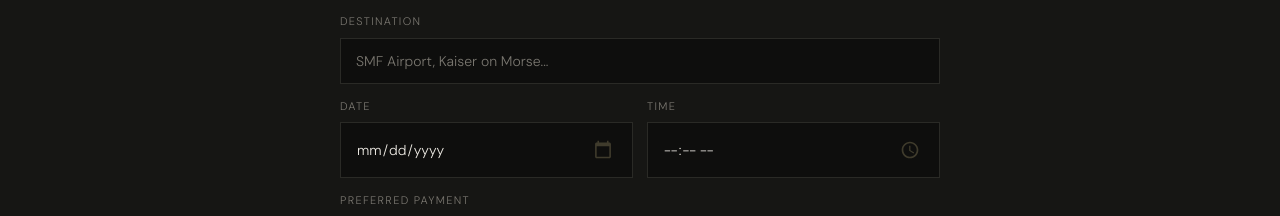
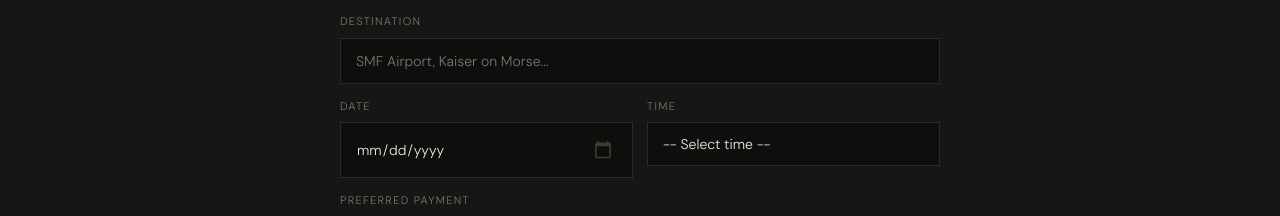
Before and after one commit to Dobro323/private-rides-RA, a Next.js app: page / in a window 1280 px wide. Shown: the part 1860-2076 px from the top of the page. Built offline with nearby package versions, Linux system fonts and the light colour scheme.

Commit message:
Change ride time input to a select dropdown
Replaced time input field with a dropdown for time selection.

```diff
--- a/app/page.tsx
+++ b/app/page.tsx
@@ -269,11 +269,22 @@ export default function Home() {
                 </div>
                 <div className="field">
                   <label htmlFor="ride_time">{t.field_time}</label>
-                  <input
-                    id="ride_time" name="ride_time" type="time" required
-                    step="300"
-                    onClick={(e) => (e.target as HTMLInputElement).showPicker?.()}
-                  />
+                  <select id="ride_time" name="ride_time" required>
+                    <option value="">-- Select time --</option>
+                    {Array.from({ length: 24 * 12 }, (_, i) => {
+                      const h = Math.floor(i / 12)
+                      const m = (i % 12) * 5
+                      const hh = String(h).padStart(2, '0')
+                      const mm = String(m).padStart(2, '0')
+                      const ampm = h < 12 ? 'AM' : 'PM'
+                      const h12 = h === 0 ? 12 : h > 12 ? h - 12 : h
+                      return (
+                        <option key={`${hh}:${mm}`} value={`${hh}:${mm}`}>
+                          {`${h12}:${mm} ${ampm}`}
+                        </option>
+                      )
+                    })}
+                  </select>
                 </div>
               </div>
 
```
